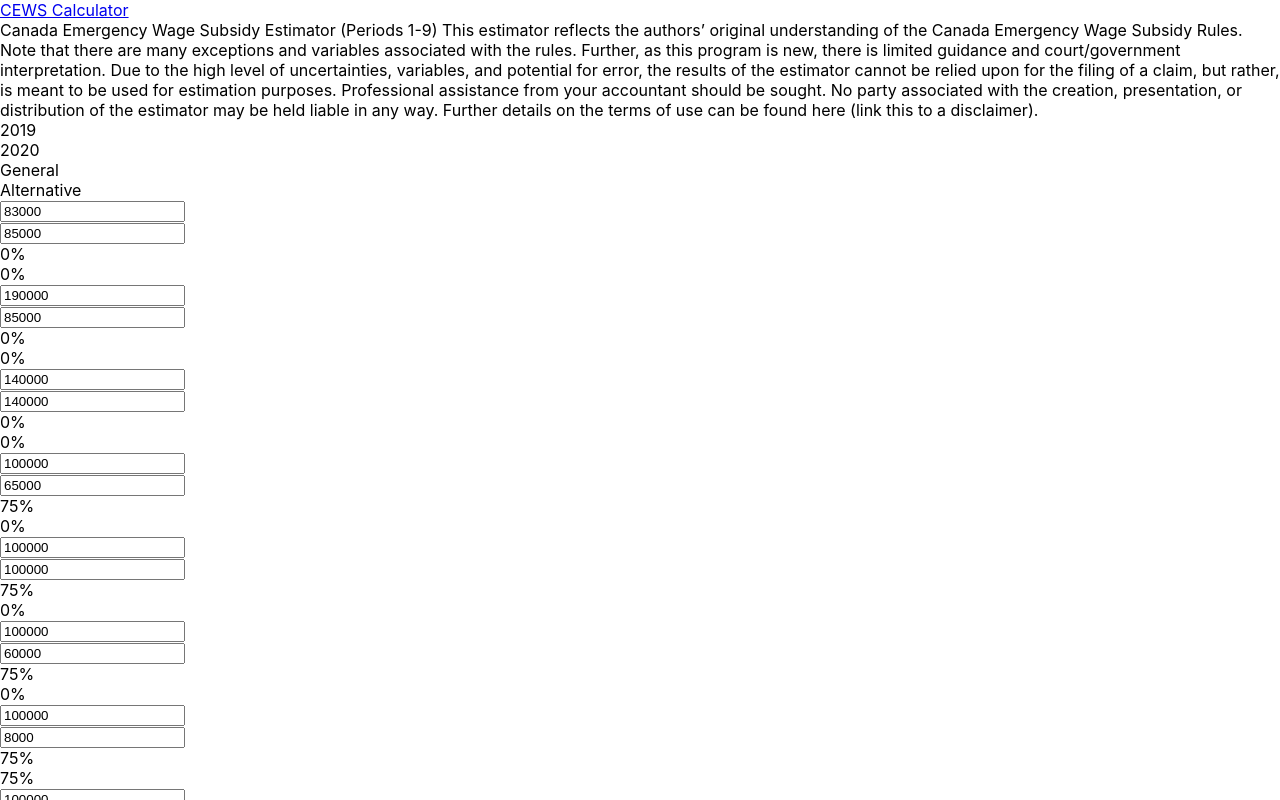
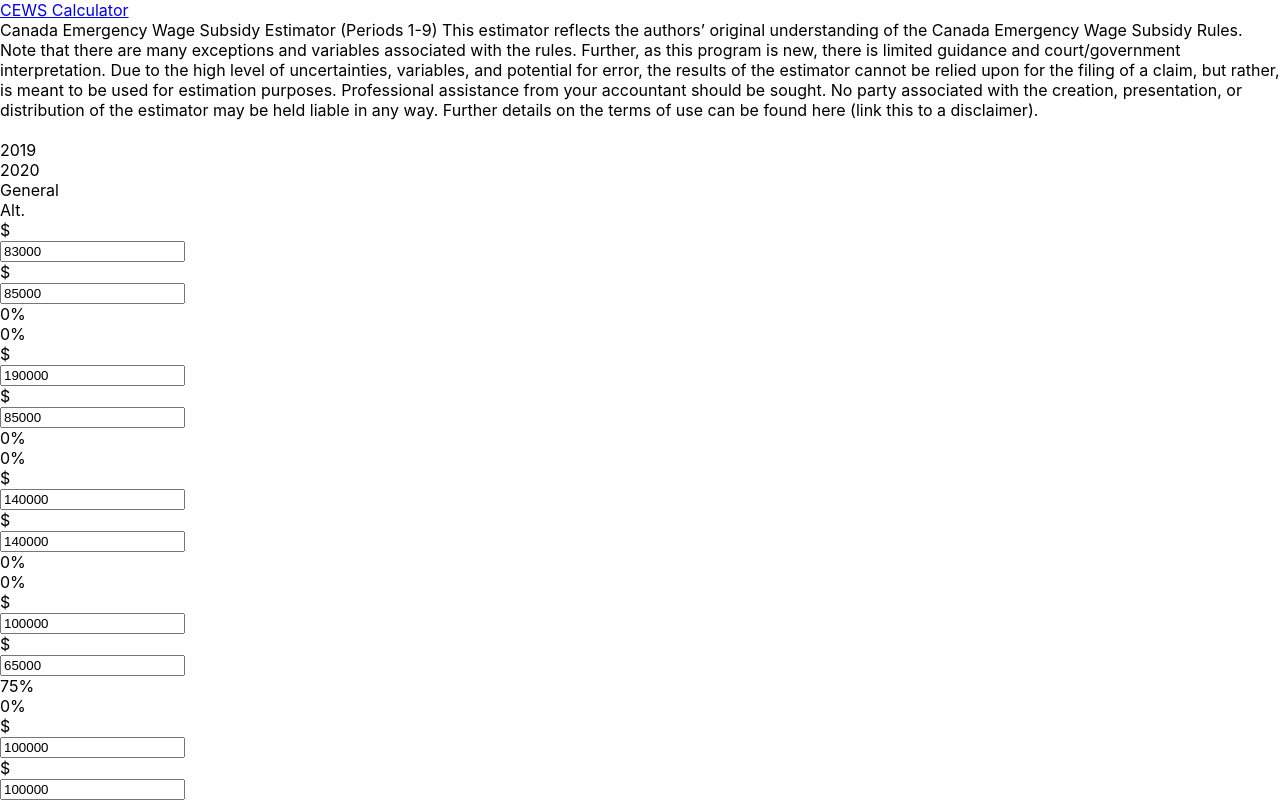
Before and after one commit to gopunchcard/cews-calculator, a React (Create React App) app: page / in a window 1280 px wide. Shown: the top 800 px of the page. Built offline with nearby package versions, Linux system fonts and the light colour scheme; the HTML template or start-up script is replaced by a standard one.

Commit message:
Add validation

```diff
--- a/src/App.tsx
+++ b/src/App.tsx
@@ -1,6 +1,6 @@
 import React from 'react';
 import Year from './year';
-
+import classnames from 'classnames';
 interface IProps {
 }
 
@@ -10,12 +10,11 @@ const App: React.FC<IProps> = ( props: IProps ) => {
 
 	const [values2019, setValues2019] = React.useState<Array<any>>(defaultValues2019);
 	const [values2020, setValues2020] = React.useState<Array<any>>(defaultValues2020);
+	const [resultsGeneral, setResultsGeneral] = React.useState<number[]>([]);
+	const [resultsAlt, setResultsAlt] = React.useState<number[]>([]);
+	const [fieldsWithErrors, setfieldsWithErrors] = React.useState<string[]>([])
 
-	let year = new Year(values2019, values2020, [], []);
-	year.getvalues();
-	let results = year.finalGeneralResults;
-	let altResults = year.finalAltResults;
-
+	React.useEffect(init, []);
 	return (
 		<div className="container">
 			<nav className="navbar navbar-expand-lg navbar-primary">
@@ -30,40 +29,83 @@ const App: React.FC<IProps> = ( props: IProps ) => {
 				</div>
 				<div className="col-lg-9">
 					<div className="row">
+						<div className="col-lg-2">
+							&nbsp;
+						</div>
 						<div className="col-lg-3">
 							2019
 						</div>
 						<div className="col-lg-3">
 							2020
 						</div>
-						<div className="col-lg-3">
+						<div className="col-lg-2">
 							General
 						</div>
-						<div className="col-lg-3">
-							Alternative</div>
+						<div className="col-lg-2">
+							Alt.
+						</div>
 					</div>
 					{values2019.map((item, index: number) => {
 						return (
 							<div className="row">
+								<div className="col-lg-2"></div>
 								<div className="col-lg-3">
+									<div className="input-group mb-3">
+										<div className="input-group-prepend">
+											<span className="input-group-text">$</span>
+										</div>
 										<input
-										className="form-control"
+											className={classnames('form-control', fieldsWithErrors.includes(`2019${index}`) && "is-invalid")}
 											value={item}
-										onChange={(val) => updateArray2019(index, val)}
+											onChange={(evt) => {
+												updateArray2019(index, evt);
+												if( !isNaN(evt.target.value as any) ) {
+													if(fieldsWithErrors.includes(`2019${index}`)) {
+														let i = fieldsWithErrors.findIndex((v) => v === `2019${index}`);
+														let oldValues = [...fieldsWithErrors];
+														oldValues.splice(i, 1);
+														setfieldsWithErrors(oldValues);
+													}
+													update();
+												} else {
+													setfieldsWithErrors([...fieldsWithErrors, `2019${index}`]);
+													clear();
+												}
+											}}
 										/>
 									</div>
+								</div>
 								<div className="col-lg-3">
+									<div className="input-group mb-3">
+										<div className="input-group-prepend">
+											<span className="input-group-text">$</span>
+										</div>
 										<input
-										className="form-control"
+											className={classnames('form-control', fieldsWithErrors.includes(`2020${index}`) && "is-invalid")}
 											value={values2020[index]}
-										onChange={(val) => updateArray2020(index, val)}
+											onChange={(evt) => {
+												updateArray2020(index, evt);
+												if( !isNaN(evt.target.value as any) ) {
+													if(fieldsWithErrors.includes(`2020${index}`)) {
+														const i = fieldsWithErrors.findIndex((v) => v === `2020${index}`);
+														const oldValues = [...fieldsWithErrors];
+														oldValues.splice(i, 1);
+														setfieldsWithErrors(oldValues);
+													}
+													update();
+												} else {
+													setfieldsWithErrors([...fieldsWithErrors, `2020${index}`]);
+													clear();
+												}
+											}}
 										/>
 									</div>
-								<div className="col-lg-3">
-									{Math.round(results[index] * 100)}%
 								</div>
-								<div className="col-lg-3">
-									{Math.round(altResults[index] * 100)}%
+								<div className="col-lg-2">
+									{resultsGeneral[index] !== undefined ? ( `${Math.round(resultsGeneral[index] * 100)}%`) : ""}
+								</div>
+								<div className="col-lg-2">
+									{resultsAlt[index] !== undefined ? ( `${Math.round(resultsAlt[index] * 100)}%`) : ""}
 								</div>
 							</div>
 						)
@@ -86,7 +128,26 @@ const App: React.FC<IProps> = ( props: IProps ) => {
 		oldValues[arrindex] = value;
 		setValues2020(oldValues);
 	}
-
+	function init() {
+		const year = new Year(defaultValues2019, defaultValues2020, [], []);
+		year.getvalues();
+		setResultsGeneral(year.finalGeneralResults);
+		setResultsAlt(year.finalAltResults);
+	}
+	function update() {
+		if ( fieldsWithErrors.length === 0 ) {
+			const year = new Year(values2019, values2020, [], []);
+			year.getvalues();
+			setResultsGeneral(year.finalGeneralResults);
+			setResultsAlt(year.finalAltResults);
+		} else {
+			clear();
+		}
+	}
+	function clear() {
+		setResultsGeneral([]);
+		setResultsAlt([]);
+	}
 };
 
 export default App;
```
Lines whose indentation alone changed are shown as unchanged.
